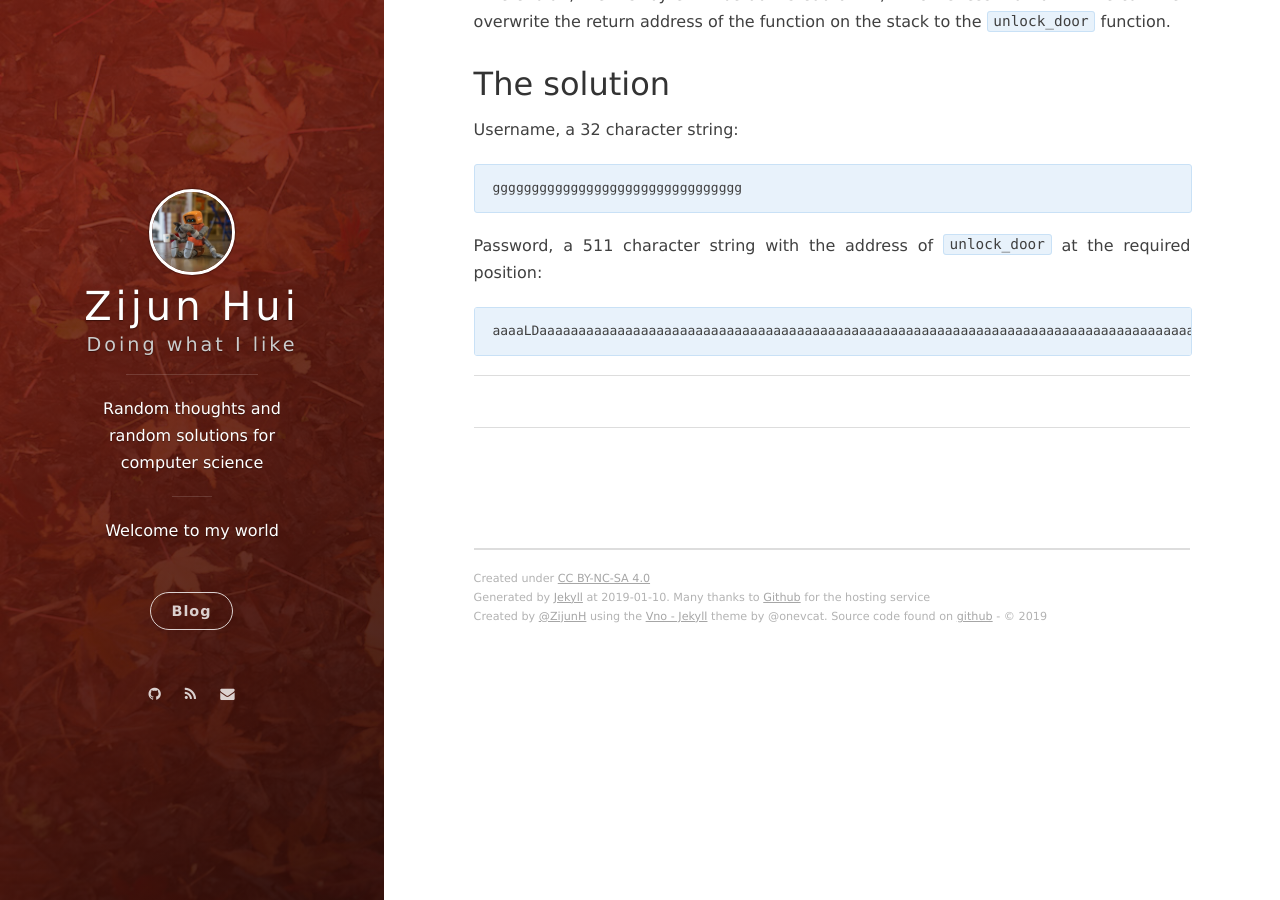
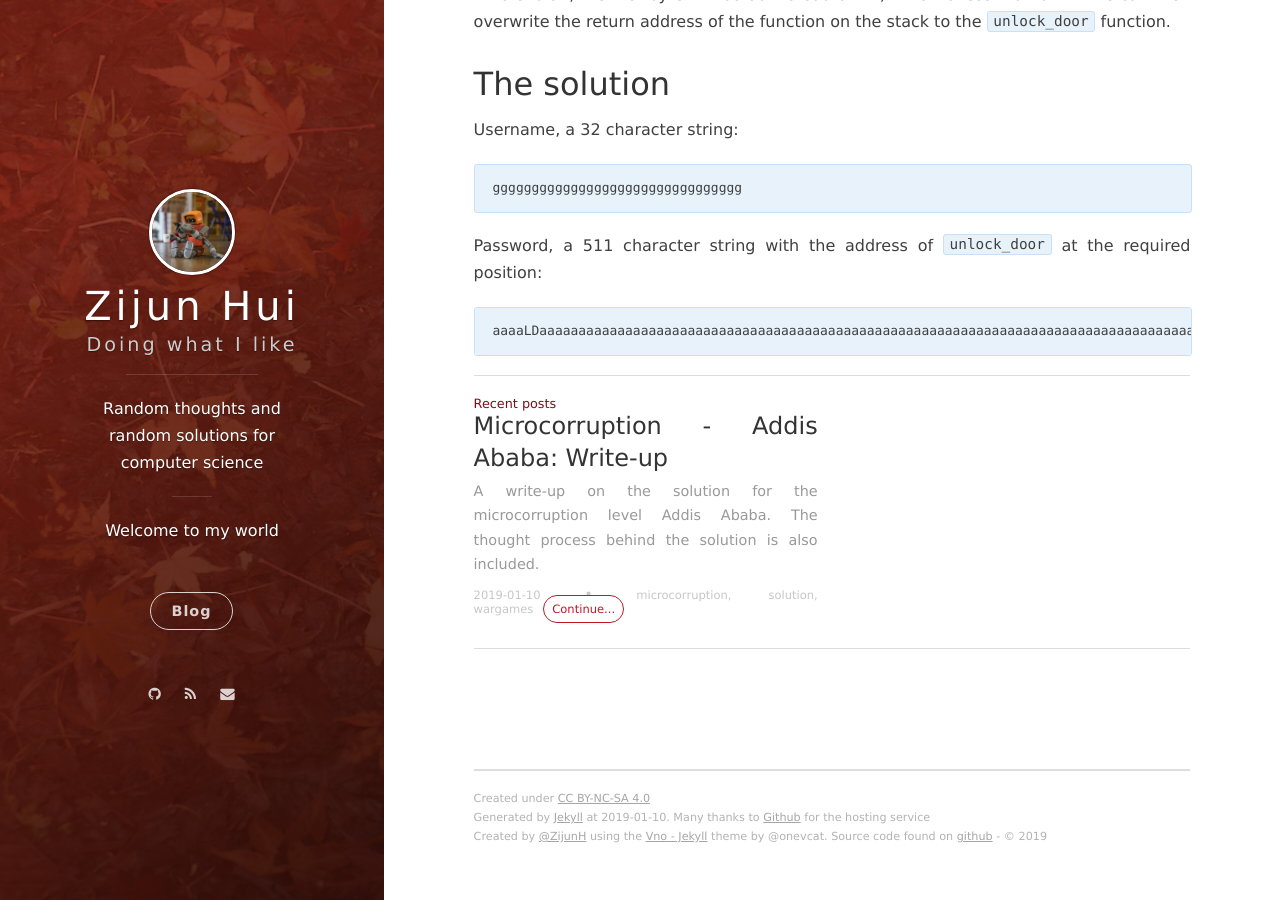
Before and after one commit to ZijunH/zijunh.github.io, a Jekyll site: the page built from _posts/2019-01-9-jakarta.md, in a window 1280 px wide and 900 px high, scrolled down 971 px. Built offline with Jekyll 4.4.1, drawn with Linux system fonts in a browser that asks for light colours; nearby versions of some CDN libraries; comment, search, counter and statistics services are not loaded; some of the changed lines change nothing that is shown; some of the changed text lies outside the part shown.

Commit message:
Content Update

```diff
--- /dev/null
+++ b/_posts/2019-01-10-addis-ababa.md
@@ -0,0 +1,38 @@
+---
+layout: post
+title: "Microcorruption - Addis Ababa: Write-up"
+date: 2019-01-10 17:15:03.000000000 +08:00
+excerpt: A write-up on the solution for the microcorruption level Addis Ababa. The thought process behind the solution is also included.
+tags: [microcorruption, solution, wargames]
+keywords: [microcorruption, addis ababa, solution, tip, answer, ctf, wargames]
+---
+
+## The input
+
+For this particular problem, the user can only input one string in the form of `username:password`.
+
+## The exploit
+
+In the manual, it is hinted that "Usernames are printed back to the user for verification", suggested the attack origin is from the output function. The function name `printf` should also ring some bells. Both of these points the attack method towards [uncontrolled format string attacks](https://en.wikipedia.org/wiki/Uncontrolled_format_string).
+
+However, without meta knowledge on what type of exploit we may use, this is not so obvious due to the many jumps and conditions in the `printf` function. We are still able to eliminate the possibility of an overflow attack by observing the arguments passed in the `getsn` function. Only 0x13 characters will be registered from the input, which is too short for overflows.
+
+With a rudimentary idea of the attack, we can explore the different targets. As format string attacks often rely on `%n` to write to a memory address, we need to decide where and what to write. As there is no `ret` at the end of the `main` function, we cannot redirect the return address to the `unlock_door` function nor perform arbitrary code execution.
+
+At the bottom of the `main` function, it is observed that the program tests whether the value stored at `0x0(sp)` is 0 or not. If it is, the code is directed to the "invalid" part and an error message printed; if it is not, the door is unlocked. We need to change the value to a non-zero one to bypass it.
+
+Uncontrolled format string attacks rely on the function not knowing the number of arguments. It can only guess by the number of "%" arguments. As arguments are nothing but numbers on the stack, the pointer for the arguments may overlap with the input string, if they are stored in proximity. In this challenge, this is the case.
+
+## The solution
+
+The start of the argument pointer is 2 bytes away from the input string, so a read will be performed to move the pointer to the start of the string by %x. Then we want to change the value stored at `0x0(sp)`. This is a fixed location and can be found in a debug session. The change is performed using "%n", which writes the number of bytes printed by printf to the memory address provided by the argument. As the argument is now the start of the string, we can just provide the required memory address at the start.
+
+The final solution should have the following format:
+
+<--two bytes of address-->%x%n
+
+In my case, it is <>%x%n.
+
+## Read More
+
+[Exploiting Format String Vulnerabilities](https://crypto.stanford.edu/cs155/papers/formatstring-1.2.pdf)
--- a/_posts/2019-01-19-jakarta.md
+++ b/_posts/2019-01-9-jakarta.md
@@ -1,6 +1,6 @@
 ---
 layout: post
-title: "Microcorruption-Jakarta: Write-up"
+title: "Microcorruption - Jakarta: Write-up"
 date: 2019-01-9 13:00:17.000000000 +08:00
 excerpt: A write-up on the solution for the microcorruption level Jakarta. The thought process behind the solution is also included.
 tags: [microcorruption, solution, wargames]
```
